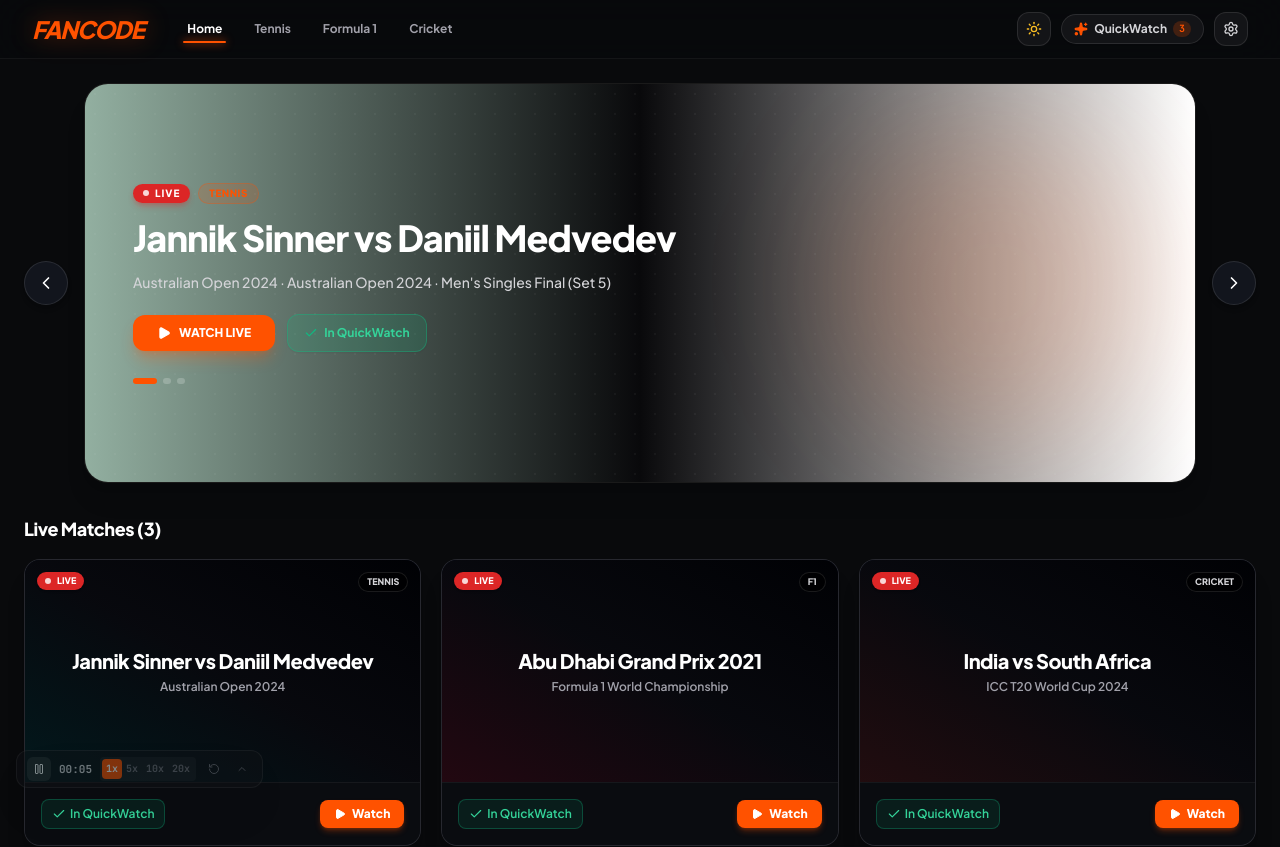
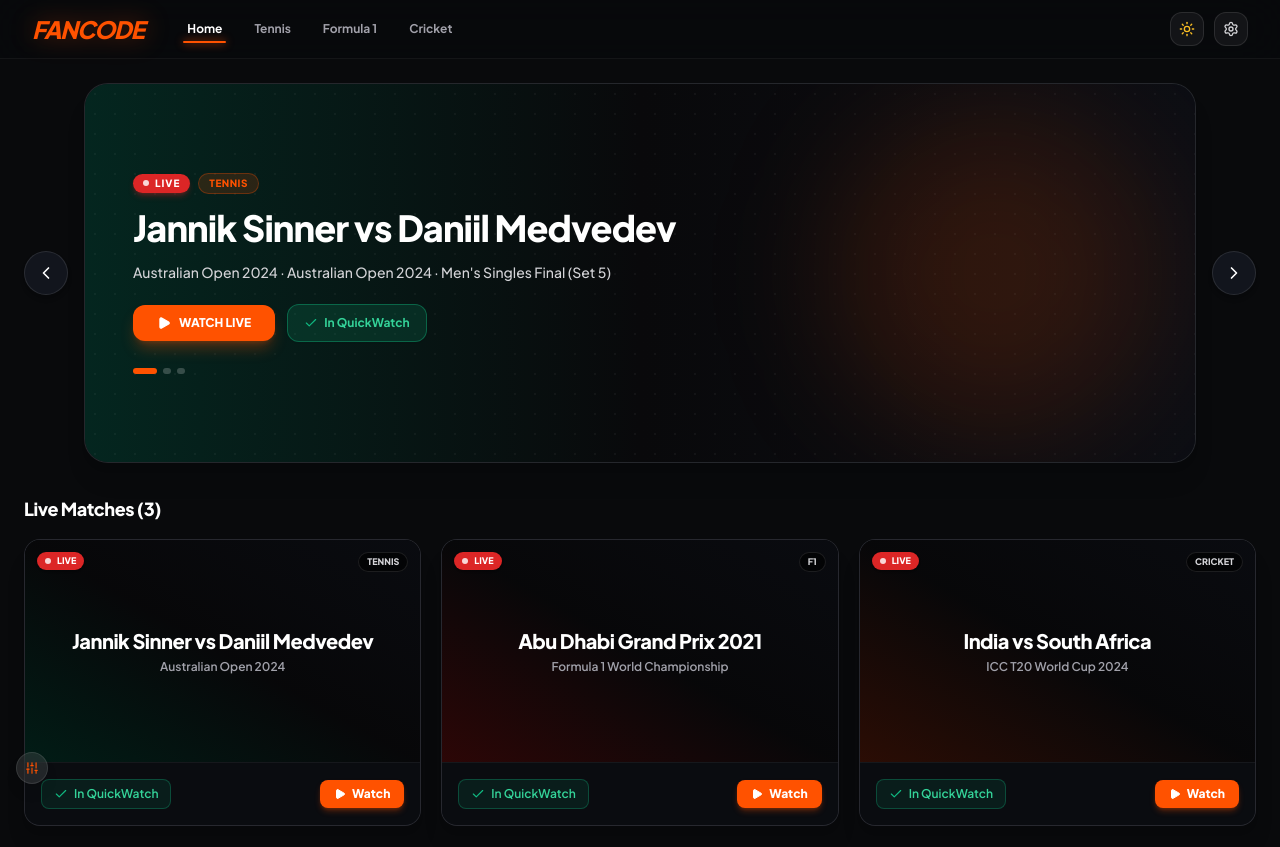
Before and after one commit to Soham-1304/Watchdog, a React (Vite) app: page / in a window 1280 px wide. Shown: the top 847 px of the page. Built offline with nearby package versions, Linux system fonts and the light colour scheme.

Commit message:
fix(ui): clean navbar, fix light/dark theme, fix duplicate QuickWatch plus sign, tuck replay controls

```diff
--- a/src/index.css
+++ b/src/index.css
@@ -4,13 +4,24 @@
 
 :root {
   font-family: 'Plus Jakarta Sans', -apple-system, BlinkMacSystemFont, 'Segoe UI', Roboto, sans-serif;
+}
+
+html.dark {
   color-scheme: dark;
+  background-color: #090A0C;
+  color: #F4F4F6;
+}
+
+html:not(.dark) {
+  color-scheme: light;
+  background-color: #F8F9FA;
+  color: #0F172A;
 }
 
 body {
   margin: 0;
-  background-color: #090A0C;
-  color: #F4F4F6;
+  background-color: inherit;
+  color: inherit;
   overflow-x: hidden;
 }
 
--- a/src/ui/HomePage.tsx
+++ b/src/ui/HomePage.tsx
@@ -24,30 +24,27 @@ export function HomePage() {
 
   const isHeroInQuickWatch = heroMatch && quickWatchList.includes(heroMatch.id);
 
-  const sportTheme = (sport: string) => {
+  const getSportGradient = (sport: string) => {
     switch (sport) {
       case 'tennis':
-        return {
-          darkBg: 'from-emerald-950/60 via-zinc-950 to-black',
-          lightBg: 'from-emerald-100/70 via-slate-50 to-white',
-          border: 'border-emerald-500/20 dark:border-lime-500/20 hover:border-lime-500/50',
-          glow: 'rgba(163,230,53,0.15)',
-        };
+        return 'from-emerald-100/80 via-slate-50 to-white dark:from-emerald-950/80 dark:via-zinc-950 dark:to-[#0c0e14]';
       case 'f1':
-        return {
-          darkBg: 'from-red-950/60 via-zinc-950 to-black',
-          lightBg: 'from-red-100/70 via-slate-50 to-white',
-          border: 'border-red-500/20 dark:border-red-500/20 hover:border-red-500/50',
-          glow: 'rgba(239,68,68,0.15)',
-        };
+        return 'from-red-100/80 via-slate-50 to-white dark:from-red-950/80 dark:via-zinc-950 dark:to-[#0c0e14]';
       case 'cricket':
       default:
-        return {
-          darkBg: 'from-orange-950/60 via-zinc-950 to-black',
-          lightBg: 'from-orange-100/70 via-slate-50 to-white',
-          border: 'border-orange-500/20 dark:border-orange-500/20 hover:border-orange-500/50',
-          glow: 'rgba(255,82,0,0.15)',
-        };
+        return 'from-orange-100/80 via-slate-50 to-white dark:from-orange-950/80 dark:via-zinc-950 dark:to-[#0c0e14]';
+    }
+  };
+
+  const getSportAccentBorder = (sport: string) => {
+    switch (sport) {
+      case 'tennis':
+        return 'hover:border-lime-500/50';
+      case 'f1':
+        return 'hover:border-red-500/50';
+      case 'cricket':
+      default:
+        return 'hover:border-broadcast-orange/50';
     }
   };
 
@@ -65,7 +62,7 @@ export function HomePage() {
         </button>
 
         {/* Hero Marquee Box */}
-        <div className="flex-1 relative rounded-3xl overflow-hidden border border-slate-200 dark:border-white/10 shadow-xl min-h-[340px] sm:min-h-[400px] flex items-center bg-white dark:bg-black">
+        <div className="flex-1 relative rounded-3xl overflow-hidden border border-slate-200 dark:border-white/10 shadow-xl min-h-[340px] sm:min-h-[380px] flex items-center bg-white dark:bg-[#0c0e14]">
           {/* Animated Background Theme */}
           <AnimatePresence mode="wait">
             <motion.div
@@ -73,8 +70,8 @@ export function HomePage() {
               initial={{ opacity: 0 }}
               animate={{ opacity: 1 }}
               exit={{ opacity: 0 }}
-              transition={{ duration: 0.4 }}
-              className={`absolute inset-0 bg-gradient-to-r dark:${sportTheme(heroMatch?.sport || '').darkBg} ${sportTheme(heroMatch?.sport || '').lightBg}`}
+              transition={{ duration: 0.35 }}
+              className={`absolute inset-0 bg-gradient-to-r ${getSportGradient(heroMatch?.sport || '')}`}
             >
               {/* Subtle Ambient Radial Glow */}
               <div className="absolute right-10 top-1/2 -translate-y-1/2 w-80 h-80 rounded-full bg-broadcast-orange/15 blur-3xl pointer-events-none" />
@@ -114,7 +111,7 @@ export function HomePage() {
 
               <button
                 onClick={() => heroMatch && toggleQuickWatch(heroMatch.id)}
-                className={`flex items-center gap-1.5 px-4 py-2.5 rounded-xl text-xs font-bold transition-all border shadow-sm ${
+                className={`flex items-center gap-1.5 px-4 py-2.5 rounded-xl text-xs font-bold transition-all border shadow-sm outline-none ${
                   isHeroInQuickWatch
                     ? 'bg-emerald-500/15 border-emerald-500/40 text-emerald-600 dark:text-emerald-400'
                     : 'bg-white/80 dark:bg-white/10 hover:bg-white dark:hover:bg-white/15 border-slate-300 dark:border-white/20 text-slate-800 dark:text-white'
@@ -128,7 +125,7 @@ export function HomePage() {
                 ) : (
                   <>
                     <Plus className="w-3.5 h-3.5" />
-                    <span>+ QuickWatch</span>
+                    <span>QuickWatch</span>
                   </>
                 )}
               </button>
@@ -168,27 +165,26 @@ export function HomePage() {
         <div className="grid grid-cols-1 md:grid-cols-3 gap-5">
           {matches.map((m) => {
             const isQuick = quickWatchList.includes(m.id);
-            const theme = sportTheme(m.sport);
 
             return (
               <motion.div
                 key={m.id}
                 whileHover={{ y: -3, transition: { duration: 0.2 } }}
-                className={`bg-white dark:bg-[#0e1017] rounded-2xl overflow-hidden border border-slate-200 dark:border-white/10 hover:border-broadcast-orange/50 dark:hover:border-broadcast-orange/50 transition-all shadow-md dark:shadow-xl flex flex-col justify-between`}
+                className={`bg-white dark:bg-[#0e1017] rounded-2xl overflow-hidden border border-slate-200 dark:border-white/10 ${getSportAccentBorder(m.sport)} transition-all shadow-md dark:shadow-xl flex flex-col justify-between`}
               >
                 {/* Visual Header */}
                 <div
                   onClick={() => handleWatchLive(m.id)}
-                  className="relative aspect-video bg-slate-950 flex items-center justify-center cursor-pointer overflow-hidden p-6"
+                  className="relative aspect-video bg-slate-900 dark:bg-black flex items-center justify-center cursor-pointer overflow-hidden p-6 group"
                 >
-                  <div className={`absolute inset-0 bg-gradient-to-tr ${theme.darkBg} opacity-80 group-hover:scale-105 transition-transform duration-500`} />
+                  <div className={`absolute inset-0 bg-gradient-to-tr ${getSportGradient(m.sport)} opacity-80 group-hover:scale-105 transition-transform duration-500`} />
 
                   {/* Sport Graphic Title */}
                   <div className="relative z-10 text-center">
-                    <span className="text-lg sm:text-xl font-black text-white tracking-tight block">
+                    <span className="text-lg sm:text-xl font-black text-slate-900 dark:text-white tracking-tight block">
                       {m.title}
                     </span>
-                    <span className="text-xs font-semibold text-zinc-400 mt-1 block">
+                    <span className="text-xs font-semibold text-slate-600 dark:text-zinc-400 mt-1 block">
                       {m.tournament}
                     </span>
                   </div>
@@ -199,7 +195,7 @@ export function HomePage() {
                     LIVE
                   </div>
 
-                  <div className="absolute top-3 right-3 px-2 py-0.5 rounded-full bg-black/60 backdrop-blur-md border border-white/10 text-[9px] font-black uppercase text-zinc-300">
+                  <div className="absolute top-3 right-3 px-2 py-0.5 rounded-full bg-white/80 dark:bg-black/60 backdrop-blur-md border border-slate-200 dark:border-white/10 text-[9px] font-black uppercase text-slate-700 dark:text-zinc-300">
                     {m.sport}
                   </div>
                 </div>
@@ -208,14 +204,14 @@ export function HomePage() {
                 <div className="p-3.5 sm:p-4 flex items-center justify-between border-t border-slate-100 dark:border-white/5 bg-slate-50 dark:bg-[#0a0c10]">
                   <button
                     onClick={() => toggleQuickWatch(m.id)}
-                    className={`flex items-center gap-1 px-2.5 py-1.5 rounded-lg text-xs font-semibold transition-colors border ${
+                    className={`flex items-center gap-1.5 px-3 py-1.5 rounded-lg text-xs font-semibold transition-colors border select-none outline-none ${
                       isQuick
                         ? 'bg-emerald-500/10 border-emerald-500/30 text-emerald-600 dark:text-emerald-400'
-                        : 'border-slate-200 dark:border-white/10 text-slate-600 dark:text-zinc-400 hover:text-slate-900 dark:hover:text-white'
+                        : 'border-slate-200 dark:border-white/10 text-slate-700 dark:text-zinc-300 hover:text-slate-900 dark:hover:text-white hover:bg-slate-100 dark:hover:bg-white/5'
                     }`}
                   >
-                    {isQuick ? <Check className="w-3.5 h-3.5" /> : <Plus className="w-3.5 h-3.5" />}
-                    <span>{isQuick ? 'In QuickWatch' : '+ QuickWatch'}</span>
+                    {isQuick ? <Check className="w-3.5 h-3.5 text-emerald-500" /> : <Plus className="w-3.5 h-3.5" />}
+                    <span>{isQuick ? 'In QuickWatch' : 'QuickWatch'}</span>
                   </button>
 
                   <button
--- a/src/ui/ReplayControlsPill.tsx
+++ b/src/ui/ReplayControlsPill.tsx
@@ -1,9 +1,9 @@
 import { useState } from 'react';
-import { Play, Pause, RotateCcw, ChevronUp, ChevronDown } from 'lucide-react';
+import { Play, Pause, RotateCcw, Sliders, X } from 'lucide-react';
 import { useReplayStore } from '../store/useReplayStore';
 
 export function ReplayControlsPill() {
-  const [isExpanded, setIsExpanded] = useState(false);
+  const [isOpen, setIsOpen] = useState(false);
   const isPlaying = useReplayStore((s) => s.isPlaying);
   const togglePlay = useReplayStore((s) => s.togglePlay);
   const speed = useReplayStore((s) => s.speed);
@@ -20,35 +20,38 @@ export function ReplayControlsPill() {
   const speeds: (1 | 5 | 10 | 20)[] = [1, 5, 10, 20];
 
   return (
-    <aside
-      aria-label="Replay simulation controller"
-      className="fixed bottom-3 left-4 z-40 select-none opacity-50 hover:opacity-100 transition-opacity"
+    <div className="fixed bottom-4 left-4 z-40 select-none">
+      {!isOpen ? (
+        /* Discreet, clean floating icon button that doesn't hinder UI */
+        <button
+          onClick={() => setIsOpen(true)}
+          className="w-8 h-8 rounded-full bg-slate-900/80 hover:bg-slate-900 dark:bg-white/10 dark:hover:bg-white/20 text-white backdrop-blur-md border border-slate-700 dark:border-white/10 shadow-lg flex items-center justify-center transition-all hover:scale-105 active:scale-95"
+          title="Replay Simulation Speed & Clock"
         >
-      <div className="bg-[#111317]/90 backdrop-blur-xl border border-white/10 rounded-xl shadow-2xl p-1.5 transition-all text-xs">
-        {/* Compact Discreet Pill */}
-        <div className="flex items-center gap-2 px-1">
-          {/* Play/Pause */}
+          <Sliders className="w-3.5 h-3.5 text-broadcast-orange" />
+        </button>
+      ) : (
+        /* Popover panel that opens on click */
+        <div className="bg-slate-900/95 dark:bg-[#111317]/95 backdrop-blur-xl border border-slate-700 dark:border-white/10 rounded-2xl shadow-2xl p-2.5 transition-all text-xs flex items-center gap-2.5 animate-slide-in-right">
           <button
             onClick={togglePlay}
-            className="w-6 h-6 rounded-md bg-white/10 hover:bg-white/20 text-white flex items-center justify-center transition-colors"
-            title="Toggle playback"
+            className="w-7 h-7 rounded-lg bg-broadcast-orange text-white flex items-center justify-center transition-transform active:scale-95 shadow-md shadow-broadcast-orange/30"
+            title="Toggle simulation"
           >
-            {isPlaying ? <Pause className="w-3 h-3" /> : <Play className="w-3 h-3 fill-current ml-0.5" />}
+            {isPlaying ? <Pause className="w-3.5 h-3.5" /> : <Play className="w-3.5 h-3.5 fill-current ml-0.5" />}
           </button>
 
-          {/* Time Badge */}
-          <span className="font-mono-numbers text-[11px] font-bold text-zinc-300">
+          <span className="font-mono-numbers text-xs font-bold text-white">
             {formattedTime}
           </span>
 
-          {/* Speed Selector */}
-          <div className="flex items-center bg-white/5 rounded p-0.5">
+          <div className="flex items-center bg-white/10 dark:bg-white/5 rounded-lg p-0.5">
             {speeds.map((s) => (
               <button
                 key={s}
                 onClick={() => setSpeed(s)}
-                className={`px-1 py-0.5 rounded text-[10px] font-bold font-mono-numbers transition-colors ${
-                  speed === s ? 'bg-broadcast-orange text-white' : 'text-zinc-500 hover:text-white'
+                className={`px-1.5 py-0.5 rounded text-[10px] font-bold font-mono-numbers transition-colors ${
+                  speed === s ? 'bg-broadcast-orange text-white' : 'text-zinc-400 hover:text-white'
                 }`}
               >
                 {s}x
@@ -56,38 +59,34 @@ export function ReplayControlsPill() {
             ))}
           </div>
 
-          {/* Restart */}
           <button
             onClick={restart}
-            className="p-1 text-zinc-500 hover:text-white rounded hover:bg-white/5 transition-colors"
-            title="Restart"
+            className="p-1 text-zinc-400 hover:text-white transition-colors"
+            title="Restart simulation"
           >
-            <RotateCcw className="w-3 h-3" />
+            <RotateCcw className="w-3.5 h-3.5" />
           </button>
 
-          {/* Scrubber toggle */}
-          <button
-            onClick={() => setIsExpanded(!isExpanded)}
-            className="text-zinc-500 hover:text-white p-1 rounded hover:bg-white/5 transition-colors"
-          >
-            {isExpanded ? <ChevronDown className="w-3 h-3" /> : <ChevronUp className="w-3 h-3" />}
-          </button>
-        </div>
+          <div className="w-px h-4 bg-white/10"></div>
 
-        {/* Expanded Scrubber */}
-        {isExpanded && (
-          <div className="mt-2 pt-2 border-t border-white/10 px-1 space-y-1 w-64">
           <input
             type="range"
             min={0}
             max={maxTime || 360}
             value={currentTime}
             onChange={(e) => seek(Number(e.target.value))}
-              className="w-full accent-broadcast-orange bg-white/10 rounded h-1 cursor-pointer"
+            className="w-20 accent-broadcast-orange bg-white/10 rounded h-1 cursor-pointer"
           />
+
+          <button
+            onClick={() => setIsOpen(false)}
+            className="text-zinc-400 hover:text-white p-1 rounded-lg transition-colors ml-1"
+            title="Close"
+          >
+            <X className="w-3.5 h-3.5" />
+          </button>
         </div>
       )}
     </div>
-    </aside>
   );
 }
--- a/src/ui/TopBar.tsx
+++ b/src/ui/TopBar.tsx
@@ -1,11 +1,10 @@
 import { motion } from 'framer-motion';
-import { Sparkles, Settings, Sun, Moon } from 'lucide-react';
+import { Settings, Sun, Moon } from 'lucide-react';
 import { useReplayStore } from '../store/useReplayStore';
 
 export function TopBar() {
   const currentPage = useReplayStore((s) => s.currentPage);
   const setCurrentPage = useReplayStore((s) => s.setCurrentPage);
-  const quickWatchList = useReplayStore((s) => s.quickWatchList);
   const activeMatchId = useReplayStore((s) => s.activeMatchId);
   const switchMatch = useReplayStore((s) => s.switchMatch);
   const matches = useReplayStore((s) => s.matches);
@@ -117,7 +116,7 @@ export function TopBar() {
           </nav>
         </div>
 
-        {/* Right: Theme Toggle, QuickWatch Pill & Settings */}
+        {/* Right: Theme Toggle & Settings */}
         <div className="flex items-center gap-2 sm:gap-2.5">
           {/* Light / Dark Mode Toggle */}
           <button
@@ -128,19 +127,6 @@ export function TopBar() {
             {theme === 'dark' ? <Sun className="w-4 h-4 text-amber-400" /> : <Moon className="w-4 h-4 text-slate-700" />}
           </button>
 
-          {/* QuickWatch Pill */}
-          <button
-            onClick={() => setCurrentPage('settings')}
-            className="flex items-center gap-1.5 px-3 py-1.5 rounded-full bg-slate-100 hover:bg-slate-200 dark:bg-white/5 dark:hover:bg-white/10 border border-slate-200 dark:border-white/10 text-xs font-bold text-slate-700 dark:text-zinc-300 transition-all shadow-sm"
-            title="QuickWatch Feeds"
-          >
-            <Sparkles className="w-3.5 h-3.5 text-broadcast-orange fill-current" />
-            <span className="hidden sm:inline">QuickWatch</span>
-            <span className="px-1.5 py-0.2 rounded-full bg-broadcast-orange/20 text-broadcast-orange font-mono-numbers text-[10px]">
-              {quickWatchList.length}
-            </span>
-          </button>
-
           {/* Settings Button */}
           <button
             onClick={() => setCurrentPage('settings')}
@@ -149,7 +135,7 @@ export function TopBar() {
                 ? 'bg-broadcast-orange text-white shadow-lg shadow-broadcast-orange/30'
                 : 'bg-slate-100 hover:bg-slate-200 dark:bg-white/5 dark:hover:bg-white/10 text-slate-700 dark:text-zinc-300 border border-slate-200 dark:border-white/10'
             }`}
-            title="Settings & Preferences"
+            title="Settings"
           >
             <Settings className="w-4 h-4" />
           </button>
```
Lines whose indentation alone changed are shown as unchanged.
